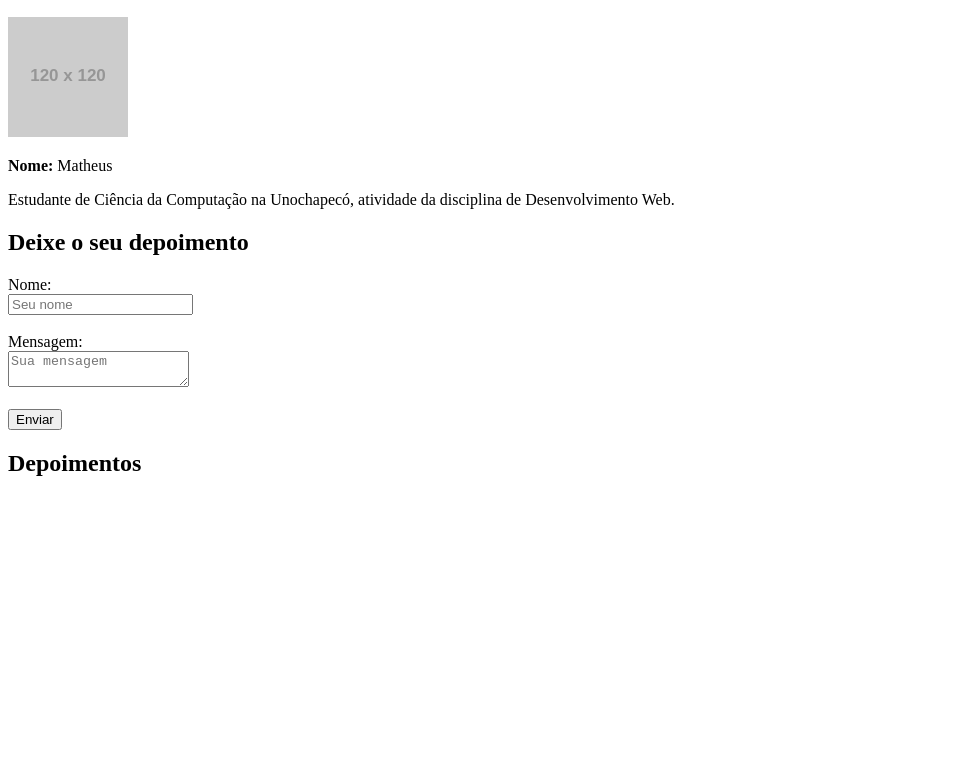
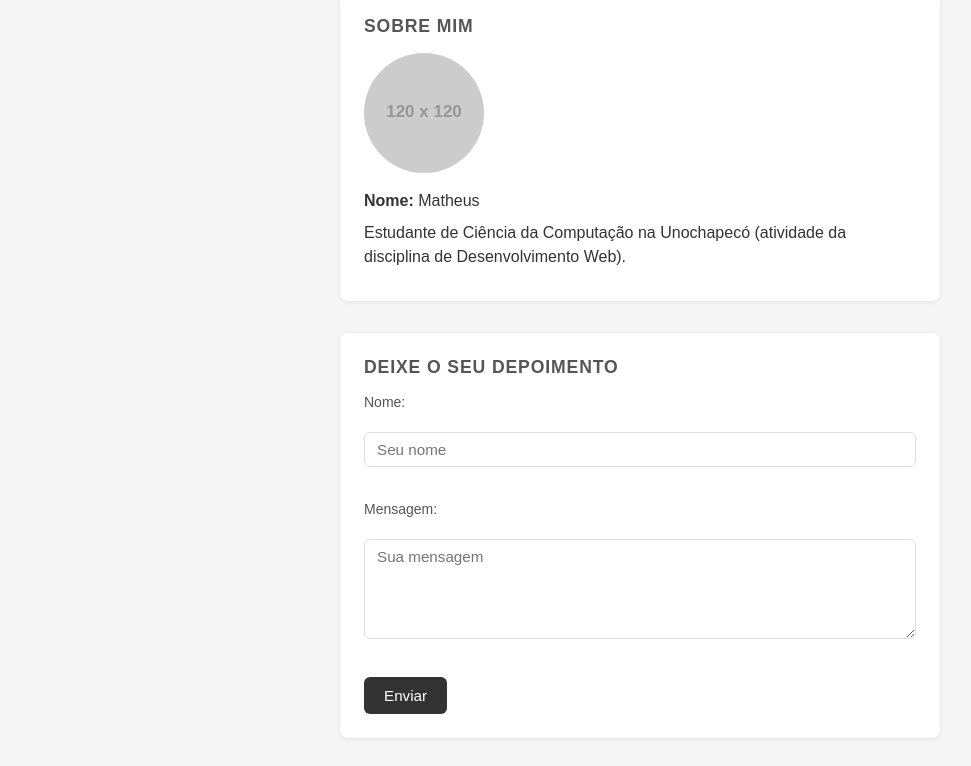
Before and after one commit to matheusvb-2005/devWebUno, a website: page public/index.html in a window 1280 px wide. Shown: the part 110-876 px from the top of the page, without its empty margins (0-971 px from the left). Before the commit the page ends 800 px from the top, so only its background shows below. Drawn offline with Linux system fonts and the light colour scheme; no server answers; placeholder pictures from the web are drawn by us.

Commit message:
feat(css): estilização da página principal com CSS

```diff
--- a/public/index.html
+++ b/public/index.html
@@ -5,6 +5,7 @@
     <meta name="viewport" content="width=device-width, initial-scale=1.0">
     <title>Perfil | Desenvolvimento Web</title>
     <meta name="description" content="Página de perfil com formulário de depoimentos.">
+    <link rel="stylesheet" href="style.css">
   </head>
   <body>
 
@@ -18,7 +19,7 @@
         <h2>Sobre mim</h2>
         <img src="https://placehold.co/120x120" alt="Foto de perfil">
         <p><strong>Nome:</strong> Matheus</p>
-        <p>Estudante de Ciência da Computação na Unochapecó, atividade da disciplina de Desenvolvimento Web.</p>
+        <p>Estudante de Ciência da Computação na Unochapecó (atividade da disciplina de Desenvolvimento Web).</p>
       </section>
 
       <section>
--- /dev/null
+++ b/public/style.css
@@ -0,0 +1,122 @@
+@import url('https://fonts.googleapis.com/css2?family=Dancing+Script:wght@700&display=swap');
+
+* {
+  box-sizing: border-box;
+  margin: 0;
+  padding: 0;
+}
+
+body {
+  font-family: sans-serif;
+  background-color: #f5f5f5;
+  color: #333;
+  padding: 24px;
+}
+
+header {
+  text-align: center;
+  margin-bottom: 32px;
+}
+
+header h1 {
+  font-family: 'Dancing Script', cursive;
+  font-size: 2.4rem;
+  font-weight: 700;
+}
+
+main {
+  max-width: 600px;
+  margin: 0 auto;
+  display: flex;
+  flex-direction: column;
+  gap: 32px;
+}
+
+section {
+  background-color: #fff;
+  border-radius: 8px;
+  padding: 24px;
+  box-shadow: 0 1px 4px rgba(0, 0, 0, 0.08);
+}
+
+section h2 {
+  font-size: 1.1rem;
+  font-weight: 600;
+  margin-bottom: 16px;
+  color: #555;
+  text-transform: uppercase;
+  letter-spacing: 0.05em;
+}
+
+/* Sobre mim */
+section img {
+  display: block;
+  border-radius: 50%;
+  margin-bottom: 16px;
+}
+
+section p {
+  margin-bottom: 8px;
+  line-height: 1.5;
+}
+
+/* Formulário */
+label {
+  display: block;
+  font-size: 0.875rem;
+  font-weight: 500;
+  margin-bottom: 4px;
+  color: #555;
+}
+
+input,
+textarea {
+  width: 100%;
+  padding: 8px 12px;
+  border: 1px solid #ddd;
+  border-radius: 6px;
+  font-size: 0.95rem;
+  margin-bottom: 16px;
+  font-family: inherit;
+  outline: none;
+}
+
+input:focus,
+textarea:focus {
+  border-color: #888;
+}
+
+textarea {
+  height: 100px;
+  resize: vertical;
+}
+
+button {
+  background-color: #333;
+  color: #fff;
+  border: none;
+  padding: 10px 20px;
+  border-radius: 6px;
+  font-size: 0.95rem;
+  cursor: pointer;
+}
+
+button:hover {
+  background-color: #555;
+}
+
+/* Depoimentos (os novos e os que que carreguei por padrão) */
+#lista {
+  display: flex;
+  flex-direction: column;
+  gap: 12px;
+}
+
+#lista div {
+  background-color: #f9f9f9;
+  border-left: 3px solid #ccc;
+  padding: 10px 14px;
+  border-radius: 4px;
+  font-size: 0.95rem;
+  line-height: 1.5;
+}
```
